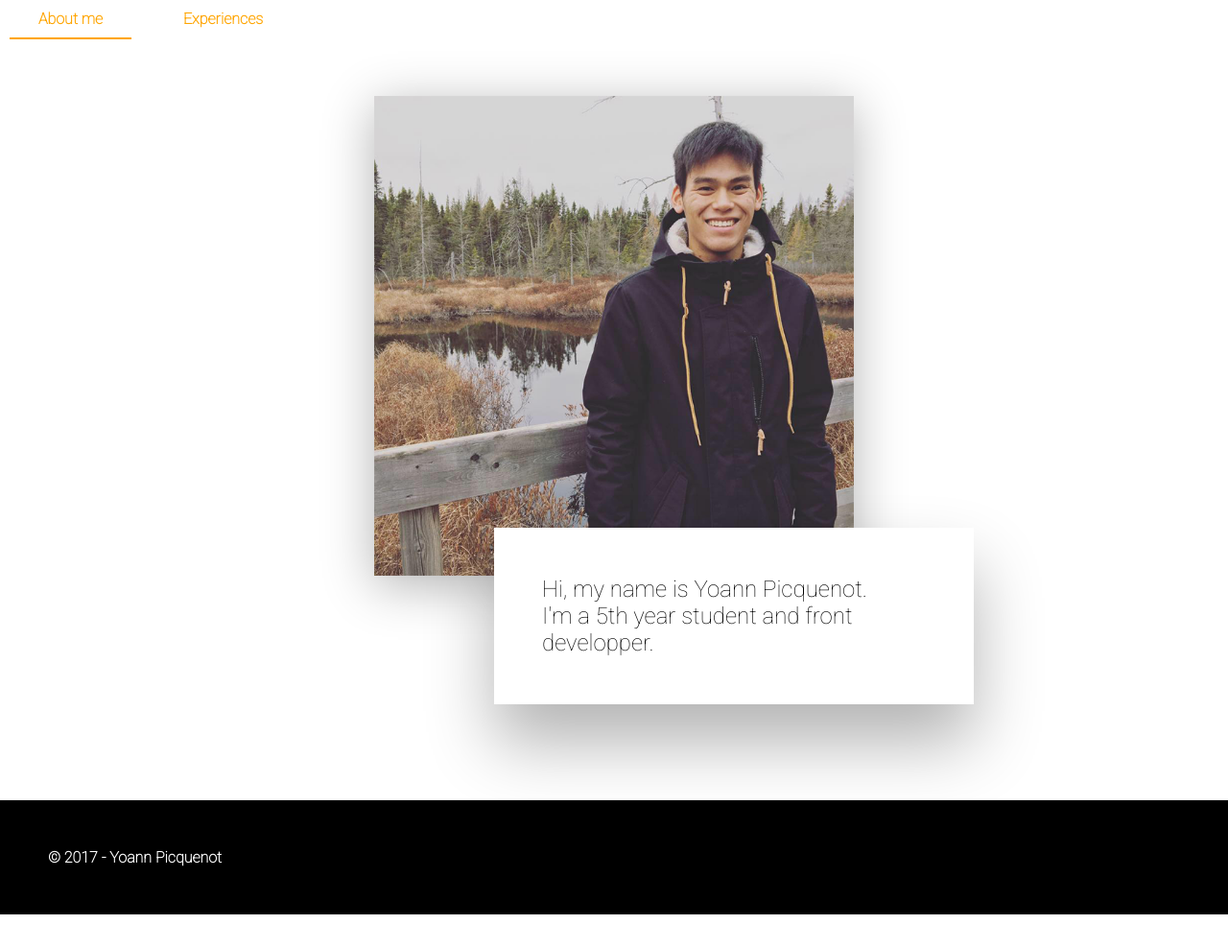
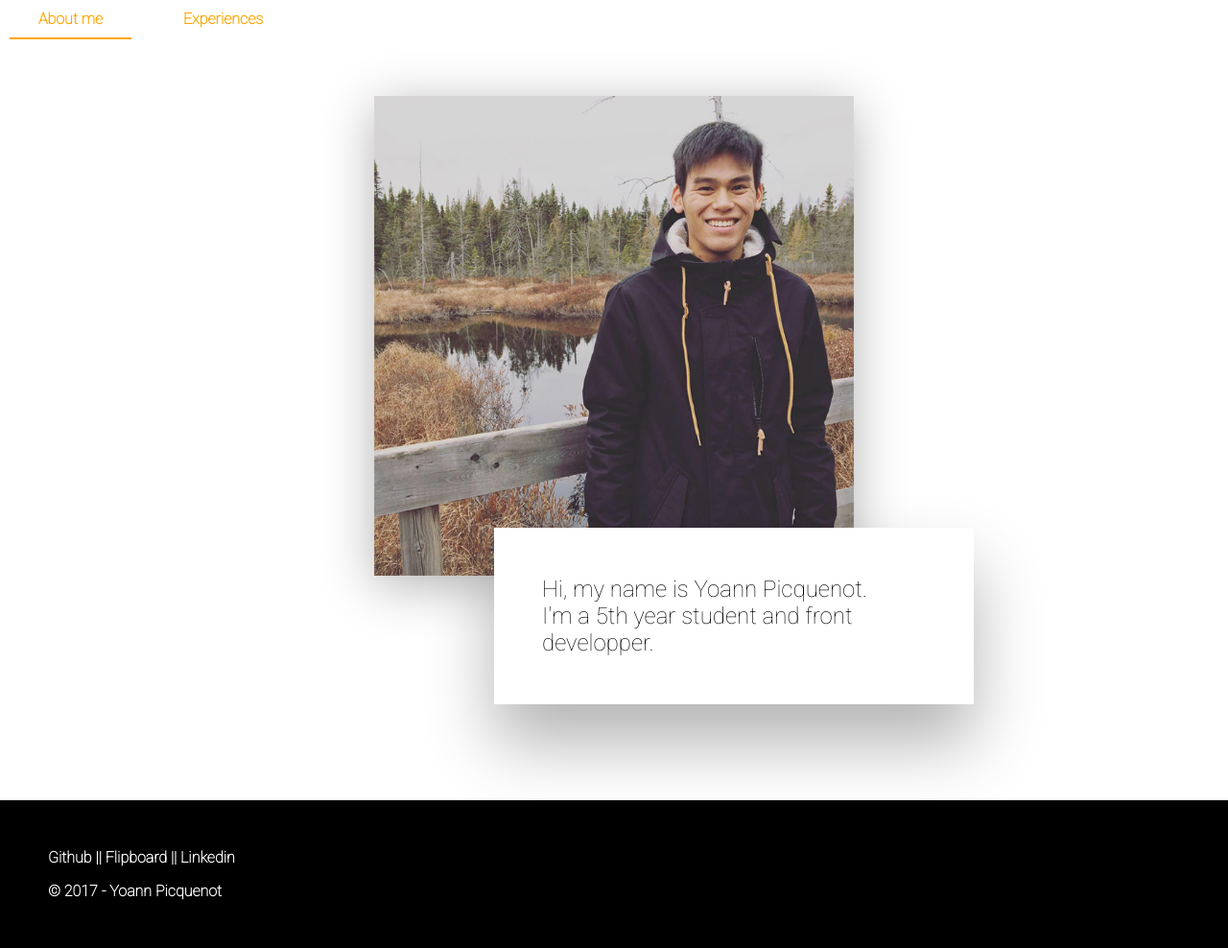
Before and after one commit to yoannpicquenot/yoannpicquenot.github.io, a website: page index.html in a window 1280 px wide. Shown: the whole page at 96% size. Before the commit the page ends 953 px from the top, so only its background shows below. Drawn offline with nearby package versions, Linux system fonts and the light colour scheme.

Commit message:
Add links in footer

```diff
--- a/index.html
+++ b/index.html
@@ -34,10 +34,14 @@
             </div>
         </section>
         <section class="experiencessection" id="experiences">
-
         </section>
         <footer>
-            &#xA9; 2017 - Yoann Picquenot
+            <a class="links" href="https://github.com/yoannpicquenot">Github</a> ||
+            <a class="links" href="https://flipboard.com/@YoannPicque3uf4">Flipboard</a> ||
+            <a class="links" href="https://www.linkedin.com/in/yoann-picquenot-2327b290">Linkedin</a>
+            <p class="copyright">
+                &#xA9; 2017 - Yoann Picquenot
+            </p>
         </footer>
         <script
         src="https://code.jquery.com/jquery-3.2.1.min.js"
--- a/public/css/main.css
+++ b/public/css/main.css
@@ -67,6 +67,16 @@ section.aboutsection {
   font-size: 1.5em;
 }
 
+footer .links {
+  /*display: block;*/
+  color: white;
+  text-decoration: none;
+}
+
+.copyright {
+  margin-bottom: 0;
+}
+
 @media screen and (max-width: 755px) {
   .card-wrapper {
     margin: 0px 5%;
```
